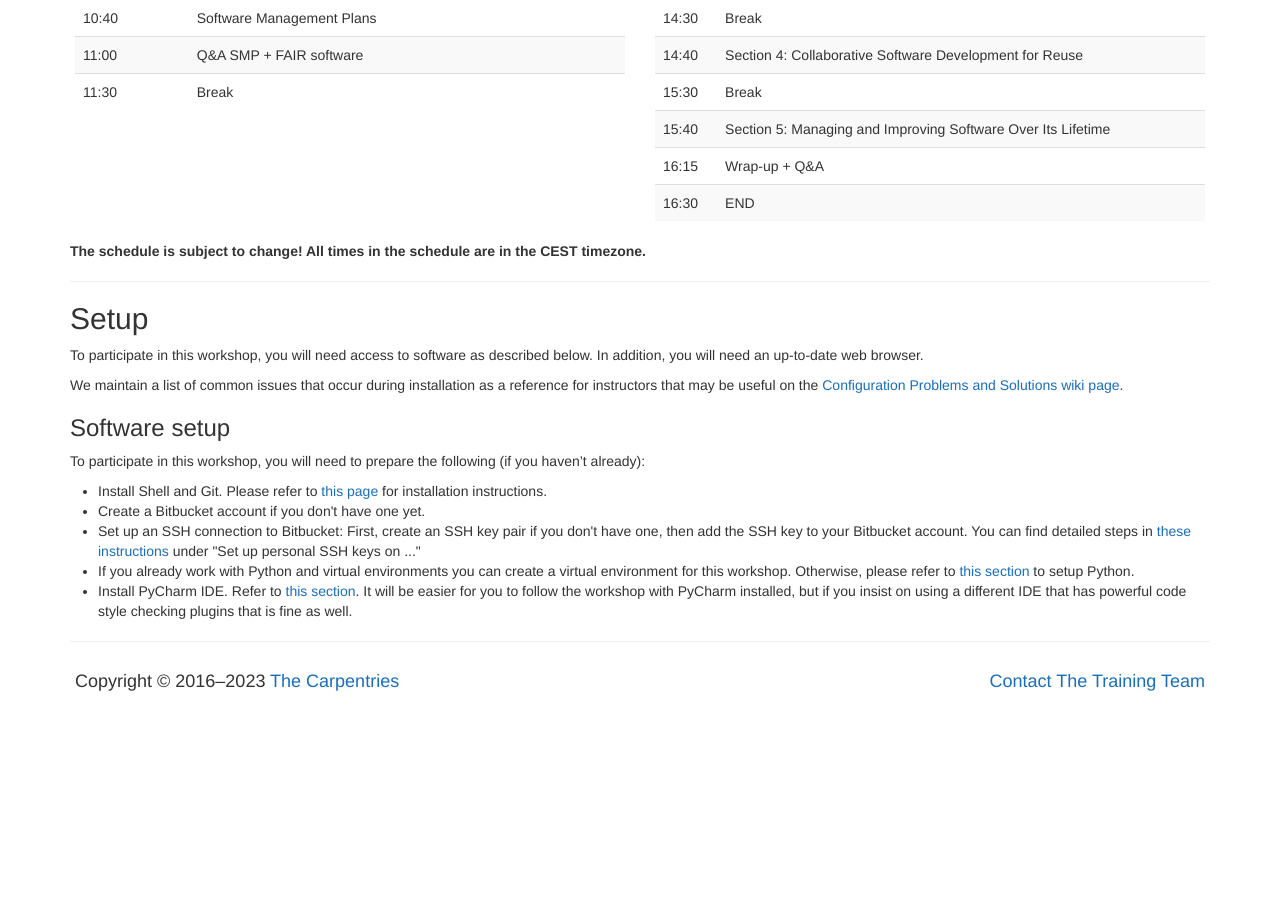
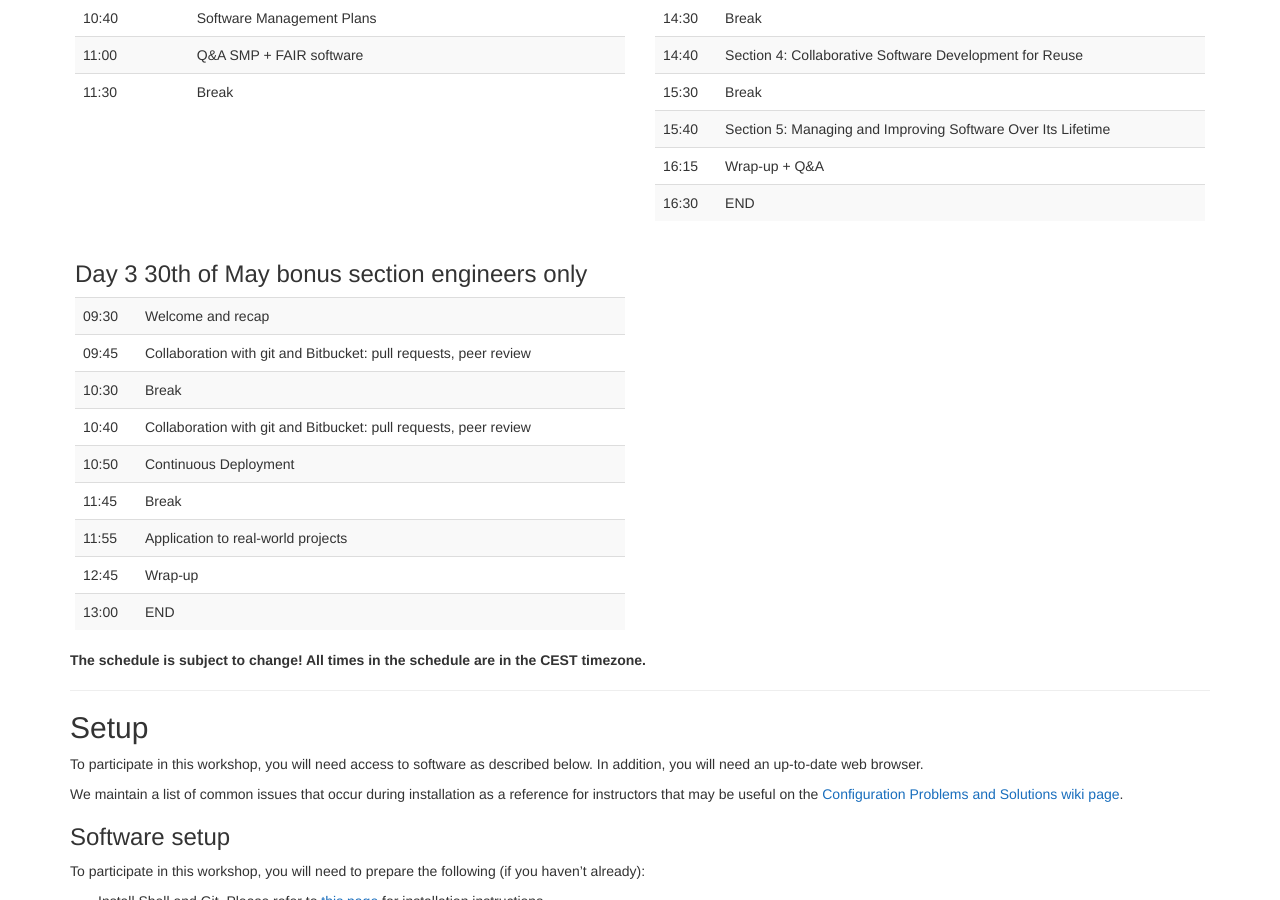
Before and after one commit to esciencecenter-digital-skills/2023-04-04-ds-fair-smp-advanced-python-UvA, a Jekyll site: the page built from index.md, in a window 1280 px wide and 900 px high, scrolled down 2412 px. Built offline with Jekyll 4.4.1, drawn with Linux system fonts in a browser that asks for light colours; before the commit the page ends 3114 px from its top, so only the background shows below that.

Commit message:
Add schedule day 3

```diff
--- a/index.md
+++ b/index.md
@@ -401,6 +401,20 @@ Good practices for Research Software Development
       <tr> <td>16:30</td>  <td>END</td> </tr>
     </table>
   </div>
+  <div class="col-md-6">
+    <h3>Day 3 30th of May bonus section engineers only</h3>
+    <table class="table table-striped">
+      <tr> <td>09:30</td> <td>Welcome and recap </td> </tr>
+      <tr> <td>09:45</td>  <td>Collaboration with git and Bitbucket: pull requests, peer review </td> </tr>
+      <tr> <td>10:30</td>  <td>Break</td></tr>
+      <tr> <td>10:40</td>  <td>Collaboration with git and Bitbucket: pull requests, peer review </td> </tr>
+      <tr> <td>10:50</td>  <td>Continuous Deployment </td> </tr>
+      <tr> <td>11:45</td>  <td>Break</td></tr>
+      <tr> <td>11:55</td>  <td>Application to real-world projects </td> </tr>
+      <tr> <td>12:45</td>  <td>Wrap-up</td></tr>
+      <tr> <td>13:00</td>  <td>END</td></tr>
+    </table>
+  </div>
 </div>
 
 <p><b>The schedule is subject to change! All times in the schedule are in the CEST timezone.</b></p>
```
